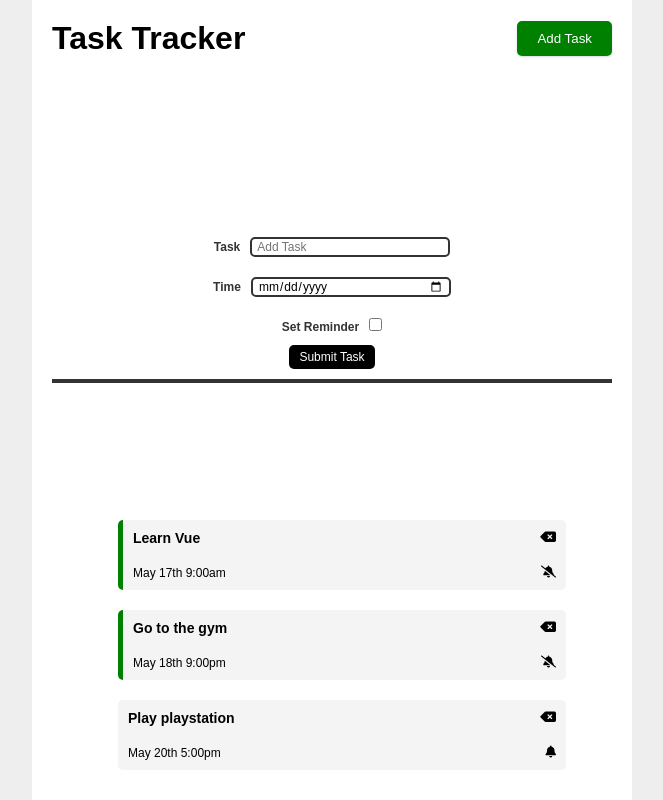
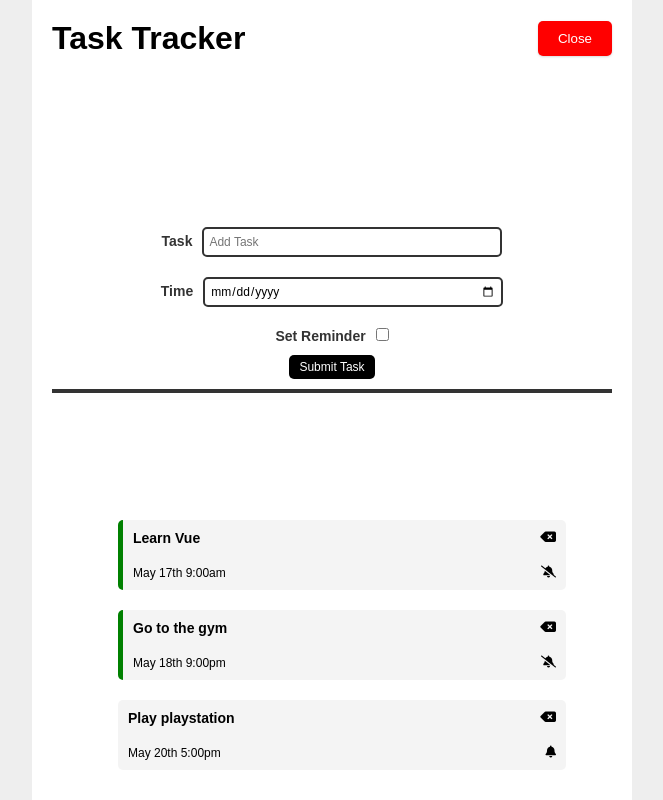
Before and after one commit to mwafy092/vue-task-tracker, a Vue app: page / in a window 1280 px wide. Both pictures are taken after a click on the button "Add Task". Shown: the whole page, without its empty margins (308-971 px from the left). Built offline with nearby package versions, Linux system fonts and the light colour scheme.

Commit message:
toggle add task function added

```diff
--- a/src/App.vue
+++ b/src/App.vue
@@ -1,7 +1,13 @@
 <template>
     <div class="container">
-        <HeaderComp title="Task Tracker" />
-        <AddTaskComp @add-task="addTask" />
+        <HeaderComp
+            title="Task Tracker"
+            @toggle-add-task="toggleAddTask"
+            :showAddTask="showAddTask"
+        />
+        <div v-show="showAddTask" class="add-task-container">
+            <AddTaskComp @add-task="addTask" />
+        </div>
         <TasksComp
             :tasks="tasks"
             @delete-task="deleteTask"
@@ -20,6 +26,7 @@ export default {
     data() {
         return {
             tasks: [],
+            showAddTask: false,
         };
     },
     methods: {
@@ -36,6 +43,9 @@ export default {
             this.tasks = this.tasks.map((task) =>
                 task.id === id ? { ...task, reminder: !task.reminder } : task
             );
+        },
+        toggleAddTask() {
+            this.showAddTask = !this.showAddTask;
         },
     },
     created() {
@@ -91,4 +101,8 @@ body {
     padding: 20px;
     background-color: #ffffff;
 }
+.add-task-container {
+    margin: auto;
+    width: 100%;
+}
 </style>
--- a/src/components/AddTaskComp.vue
+++ b/src/components/AddTaskComp.vue
@@ -73,7 +73,7 @@ form {
     margin: 10px 0;
 }
 label {
-    font-size: 12px;
+    font-size: 14px;
     font-weight: bold;
     color: #333;
     margin-right: 10px;
@@ -81,8 +81,8 @@ label {
 
 input[name='text'],
 input[name='day'] {
-    width: 200px;
-    height: 20px;
+    width: 300px;
+    height: 30px;
     border: 2px solid #333;
     border-radius: 5px;
     font-size: 12px;
--- a/src/components/ButtonComp.vue
+++ b/src/components/ButtonComp.vue
@@ -13,7 +13,7 @@ export default {
     },
     methods: {
         onClick() {
-            console.log('click');
+            this.$emit('toggle-add-task');
         },
     },
 };
--- a/src/components/HeaderComp.vue
+++ b/src/components/HeaderComp.vue
@@ -1,7 +1,11 @@
 <template>
     <header>
         <h1>{{ title }}</h1>
-        <ButtonComp text="Add Task" color="green" />
+        <ButtonComp
+            :text="showAddTask ? 'Close' : 'Add Task'"
+            :color="showAddTask ? 'red' : 'green'"
+            @toggle-add-task="$emit('toggle-add-task')"
+        />
     </header>
 </template>
 
@@ -12,6 +16,7 @@ export default {
     name: 'HeaderComp',
     props: {
         title: String,
+        showAddTask: Boolean,
     },
     components: {
         ButtonComp,
```
